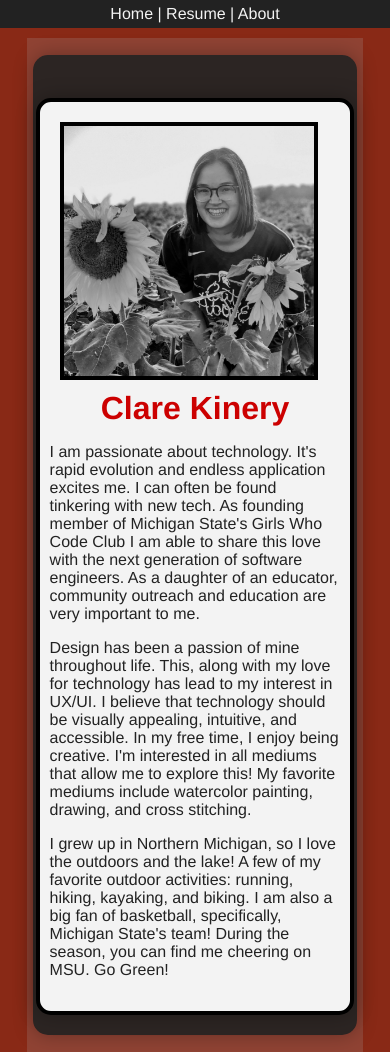
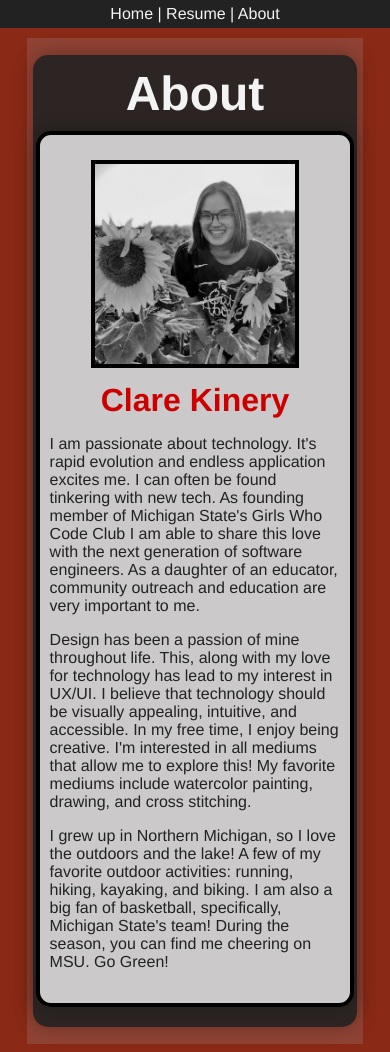
Before and after one commit to kinerycl/mi349_final, a plain HTML site: page about.html in a window 390 px wide. Drawn offline with Linux system fonts and the light colour scheme.

Commit message:
responsive styling

```diff
--- a/about.html
+++ b/about.html
@@ -15,7 +15,8 @@
         </nav>
     </div>
     <div class="content">
-        <div class="about">
+        <div class="about" id='about-page'>
+            <h1 id='about-title'>About</h1>
             <div class="card" id="text">
                 <img class="img_container" id="ckinery-about-avatar" src="images/clare_about.jpeg" alt="Clare Kinery">
                 <h1>Clare Kinery</h1>
--- a/style.css
+++ b/style.css
@@ -35,13 +35,13 @@ h2 {
     box-shadow: rgba(0,0,0,0.3) 0 0 20px;
     width: 70%;
     height: 10%;
-    padding: 10% 0% 0% 0%;
+    padding: 3% 0% 0% 0%;
     border: 4px solid black;
     margin: 100px auto 30px auto;
 }
 
 #text {
-    background-color:rgb(243,243,243);
+    background-color:rgb(243,243,243, .8);
     width: 90%;
     margin: 10px auto 10px auto;
     text-align: left;
@@ -58,13 +58,22 @@ h2 {
     margin: 2%;
 }
 
+#about-page {
+    padding: 2% 0% 3% 0%;
+}
+
+#about-title {
+    color: #f3f3f3;
+    font-size: 3em;
+}
+
 .img_container {
     float:left;
     border-radius: 0%;
     width: 250px;
     border-radius: 50%;
     border: 4px solid black;
-    margin: 10px;
+    margin: 30px;
     border-radius: 0%;
 }
 
@@ -144,4 +153,13 @@ a:-webkit-any-link {
         padding:5px;
         font-size: 1em;
     }
+
+    .img_container {
+        float: none;
+        width: 200px;
+        border: 4px solid black;
+        margin: 5% auto 5% auto;
+        border-radius: 0%;
+        display:block;
+    }
 }
```
